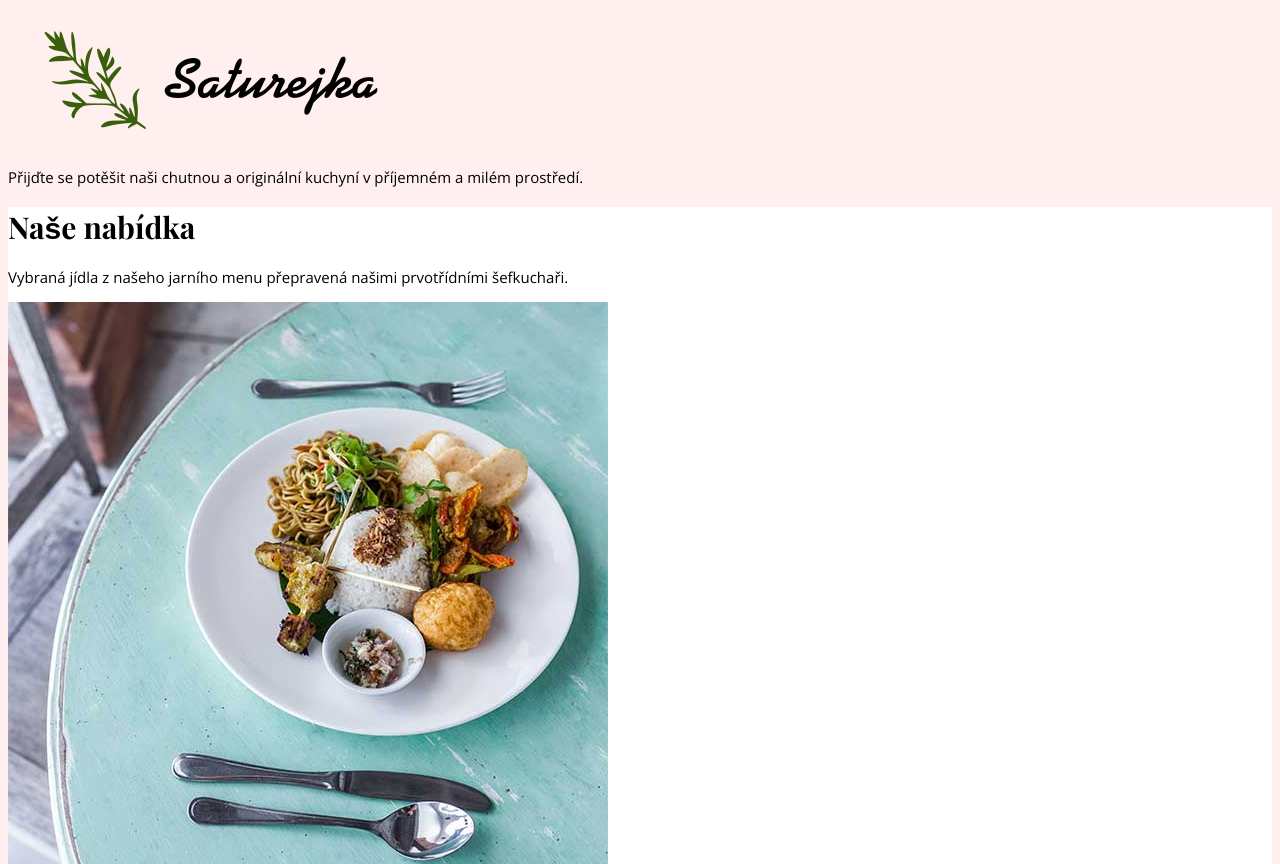
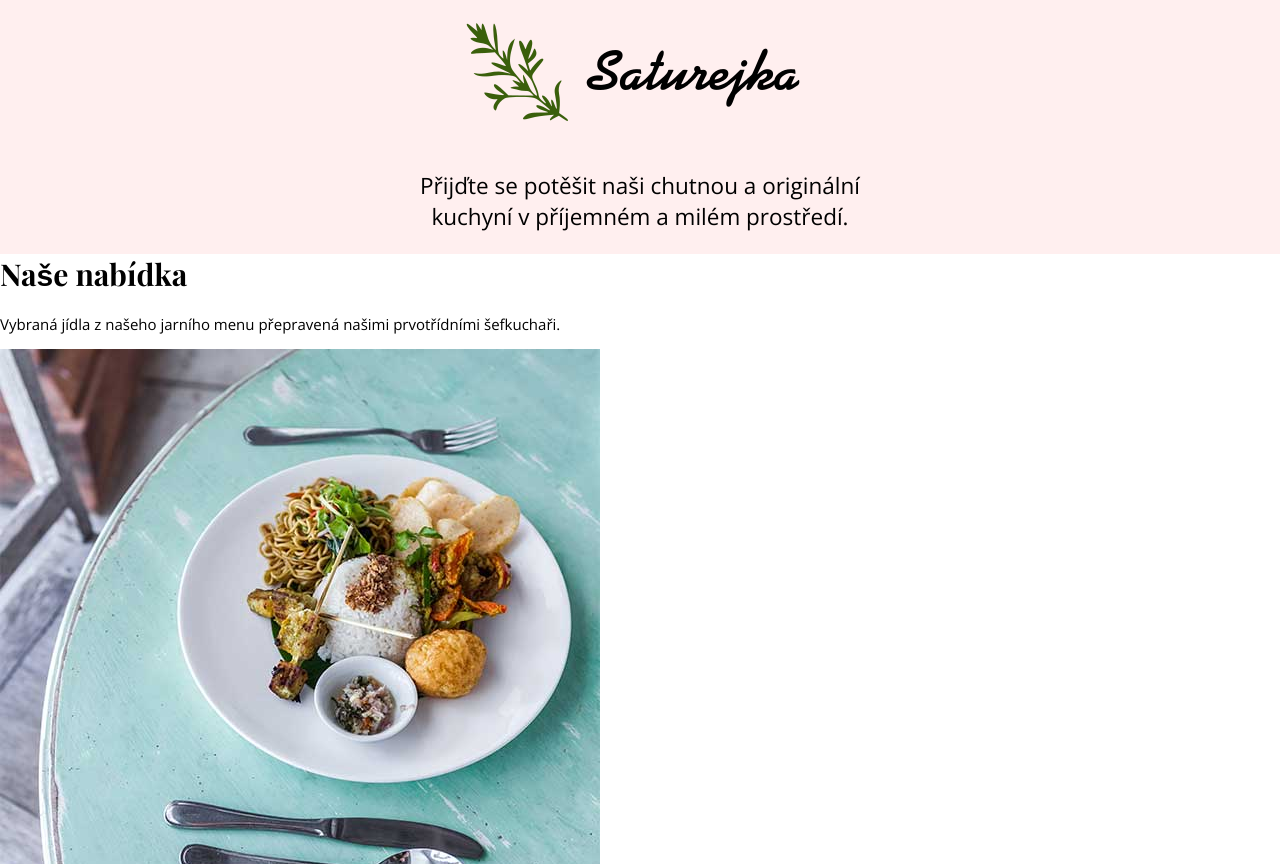
Before and after one commit to Terra42/saturejka, a plain HTML site: page web/index.html in a window 1280 px wide. Shown: the top 864 px of the page. Drawn offline with nearby package versions, Linux system fonts and the light colour scheme.

Commit message:
Upravena hlavička

```diff
--- a/web/index.html
+++ b/web/index.html
@@ -8,11 +8,14 @@
   </head>
   <body>
     <header class="header">
-      <img src="img/logo.png" alt="Logo saturejka">
-      <p>
-        Přijďte se potěšit naši chutnou a originální kuchyní v příjemném a milém
-        prostředí.
-      </p>
+      <div class=header_container>
+        <img src="img/logo.png" alt="Logo saturejka">
+        <p>
+          Přijďte se potěšit naši chutnou a originální kuchyní v příjemném a milém
+          prostředí.
+        </p>
+      </div>
+
     </header>
     <main class="main_page">
       <div class="home_page">
--- a/web/style.css
+++ b/web/style.css
@@ -12,6 +12,7 @@ h2 {
 
 body {
   background-color: #ffefef;
+  margin: 0;
 }
 
 h1,
@@ -22,3 +23,10 @@ h2 {
 .main_page {
   background-color: #ffffff;
 }
+
+.header {
+  text-align: center;
+  font-size: 1.5rem;
+  width: 40%;
+  margin: 0 auto;
+}
```
